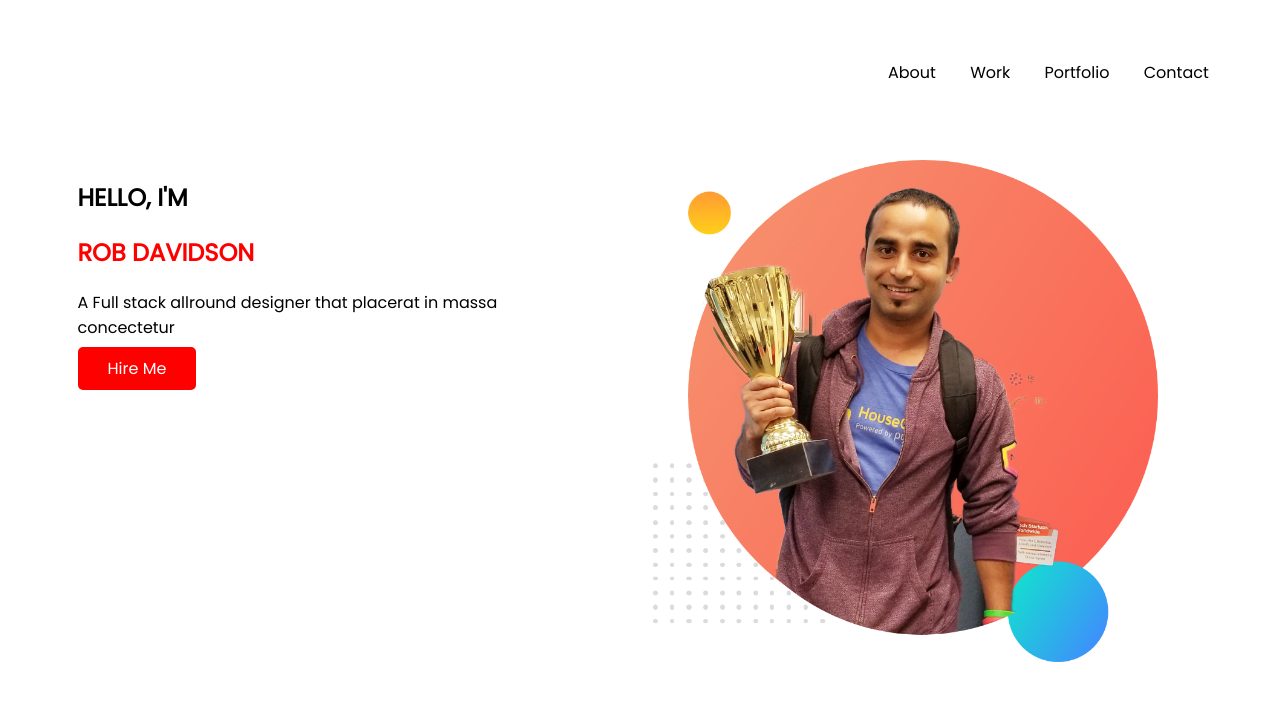
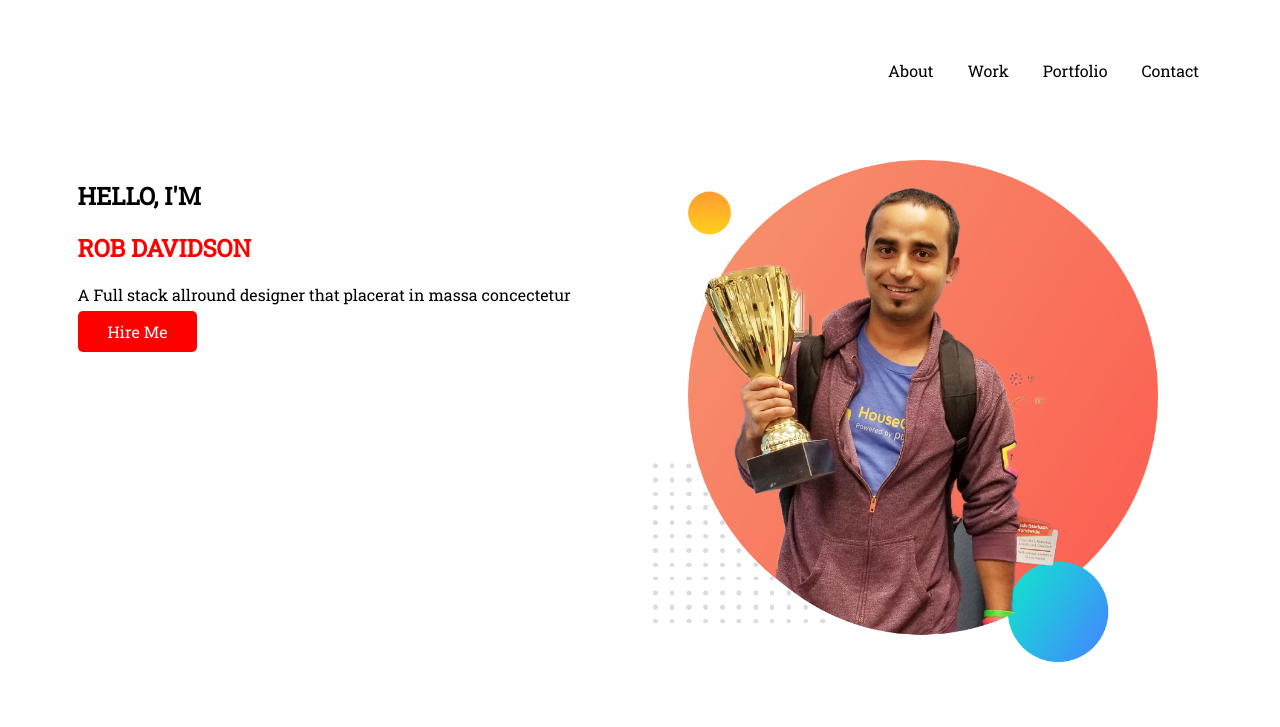
Before and after one commit to KasherBori/personal-portfolio, a plain HTML site: page index.html in a window 1280 px wide. Shown: the top 727 px of the page. Drawn offline with Linux system fonts and the light colour scheme.

Commit message:
added-new-font

```diff
--- a/index.html
+++ b/index.html
@@ -6,7 +6,7 @@
     <title>Personal Portfolio</title>
     <link rel="stylesheet" href="style.css">
     <link rel="preconnect" href="https://fonts.gstatic.com">
-    <link href="https://fonts.googleapis.com/css2?family=Poppins&display=swap" rel="stylesheet">
+    <link href="https://fonts.googleapis.com/css2?family=Roboto+Slab&display=swap" rel="stylesheet">
 </head>
 <body>
     <nav>
--- a/style.css
+++ b/style.css
@@ -1,5 +1,5 @@
 body{
-    font-family: 'Poppins', sans-serif;
+    font-family: 'Roboto Slab', serif;
     margin-top:60px;
 }
 nav{
```
